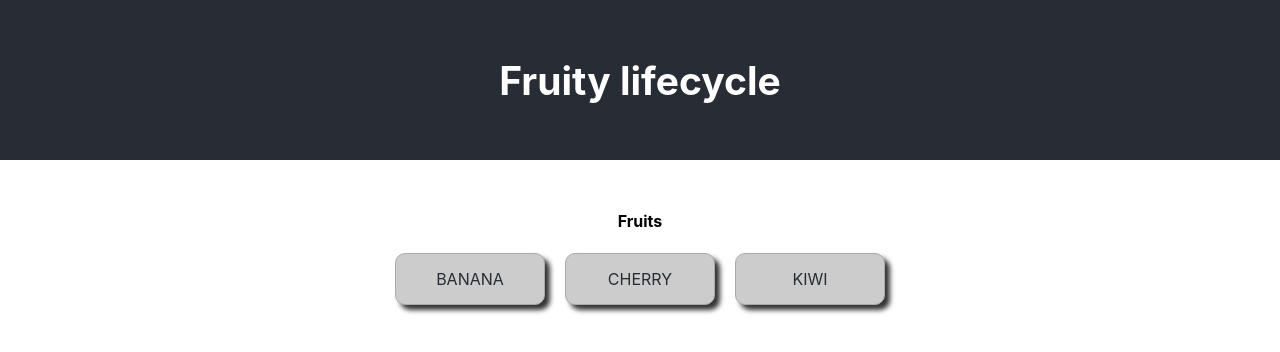
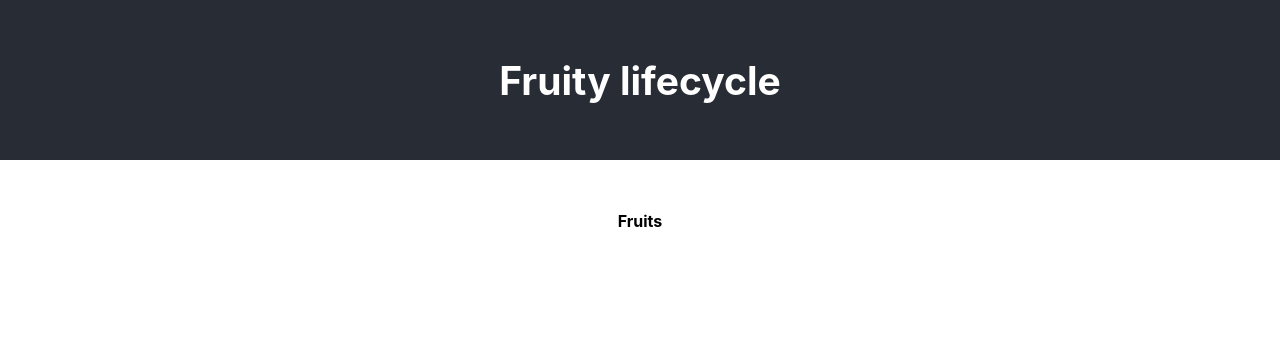
Before and after one commit to FBW23/react-lifecycle-intro, a React (Create React App) app: page / in a window 1280 px wide. Shown: the top 352 px of the page. Built offline with nearby package versions, Linux system fonts and the light colour scheme.

Commit message:
Added boilerplate code

```diff
--- a/src/App.js
+++ b/src/App.js
@@ -9,28 +9,6 @@ class App extends Component {
     this.state = { fruits: [] }
   }
 
-  // load our initial data
-  componentDidMount() {
-    let fruits = localStorage.getItem("FRUITS")
-
-    // set defaults from local storage . if local storage is empty - set some items
-    if( fruits) {
-      fruits = JSON.parse(fruits)
-    }
-    // no local storage data? - initialize some defaults
-    else {
-      fruits = [
-        {title: "Banana", color: "yellow"},
-        {title: "Cherry", color: "red"},
-        {title: "Kiwi", color: "green"},
-      ]
-      // save your initial data to local storage
-      localStorage.setItem("FRUITS", JSON.stringify(fruits))
-    }
-
-    this.setState({ fruits })
-  }
-
   render() {
     return (
       <div className="App">
@@ -39,10 +17,8 @@ class App extends Component {
         </header>
         <main>
           <h4>Fruits</h4>
-          <div className="cards teachers">
-            {this.state.fruits.map(fruit => (
-              <div key={fruit.title}>{fruit.title}</div>
-            ))}
+          <div className="cards fruits">
+            {/* output list of fruits here please */}
           </div>
         </main>
       </div>
```
